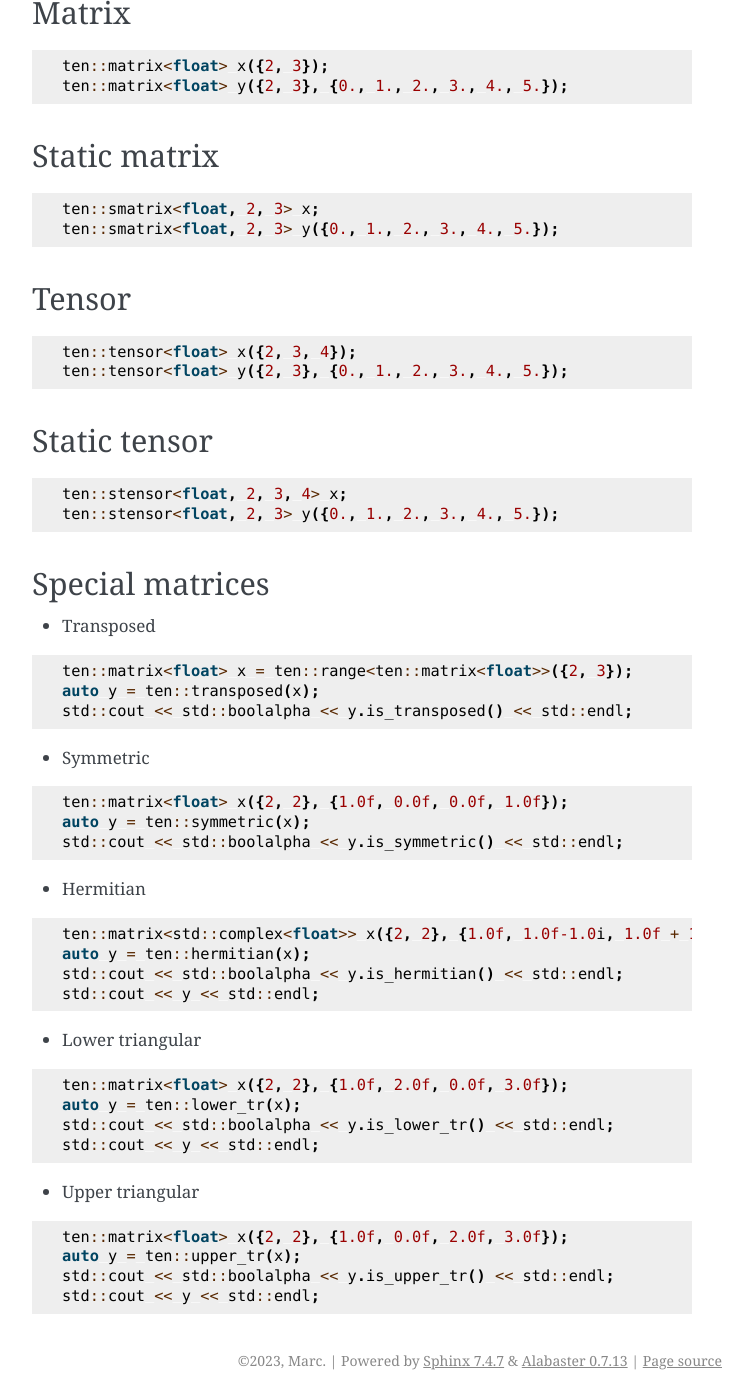
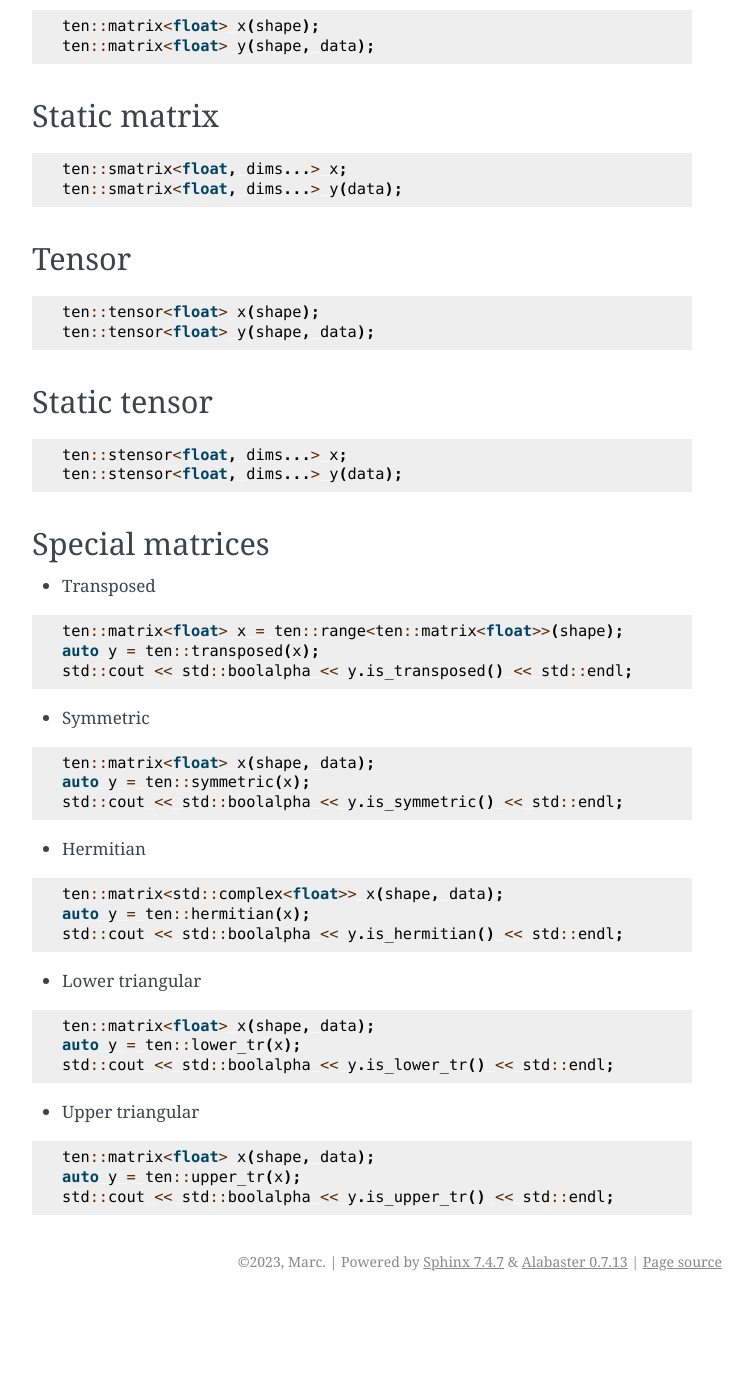
Before and after one commit to istmarc/tenseur, a Sphinx documentation site: the page built from docs/source/getting_started.rst, in a window 1280 px wide and 1400 px high, scrolled down 1348 px. Shown: the whole window, without its empty margins (388-1140 px from the left). Built offline with Sphinx 7.4.7, drawn with Linux system fonts in a browser that asks for light colours; after the commit the page ends 2649 px from its top, so only the background shows below that; some of the changed text lies outside the part shown.

Commit message:
Fix and update the docs

```diff
--- a/docs/CMakeLists.txt
+++ b/docs/CMakeLists.txt
@@ -7,7 +7,7 @@ set(DOXYGEN_GENERATE_XML YES)
 
 doxygen_add_docs(
   docs
-  "${PROJECT_SOURCE_DIR}/Ten"
+  "${PROJECT_SOURCE_DIR}/ten"
   ALL
   COMMENT "Generate docs"
 )
--- a/docs/source/getting_started.rst
+++ b/docs/source/getting_started.rst
@@ -39,52 +39,50 @@ Vector
 
 .. code-block:: cpp
 
-   size_t size = 5;
    // Uninitialized vector
    ten::vector<T> x({size});
    // Vector initialized with data
-   ten::vector<T> y({size}, {0., 1., 2., 3., 4.});
+   ten::vector<T> y({size}, data);
 
 Static vector
 -------------
 
 .. code-block:: cpp
 
-   constexpr size_t size = 5;
    ten::svector<float, size> x;
-   ten::svector<float, size> y({0., 1., 2., 3., 4.});
+   ten::svector<float, size> y(data);
 
 Matrix
 ------
 
 .. code-block:: cpp
 
-   ten::matrix<float> x({2, 3});
-   ten::matrix<float> y({2, 3}, {0., 1., 2., 3., 4., 5.});
+   ten::matrix<float> x(shape);
+   ten::matrix<float> y(shape, data);
 
 Static matrix
 -------------
 
 .. code-block:: cpp
 
-   ten::smatrix<float, 2, 3> x;
-   ten::smatrix<float, 2, 3> y({0., 1., 2., 3., 4., 5.});
+   ten::smatrix<float, dims...> x;
+   ten::smatrix<float, dims...> y(data);
 
 Tensor
 ------
 
 .. code-block:: cpp
 
-   ten::tensor<float> x({2, 3, 4});
-   ten::tensor<float> y({2, 3}, {0., 1., 2., 3., 4., 5.});
+   ten::tensor<float> x(shape);
+   ten::tensor<float> y(shape, data);
 
 Static tensor
 -------------
 
 .. code-block:: cpp
 
-   ten::stensor<float, 2, 3, 4> x;
-   ten::stensor<float, 2, 3> y({0., 1., 2., 3., 4., 5.});
+   ten::stensor<float, dims...> x;
+   ten::stensor<float, dims...> y(data);
 
 Special matrices
 ----------------
@@ -93,7 +91,7 @@ Special matrices
 
 .. code-block:: cpp
 
-   ten::matrix<float> x = ten::range<ten::matrix<float>>({2, 3});
+   ten::matrix<float> x = ten::range<ten::matrix<float>>(shape);
    auto y = ten::transposed(x);
    std::cout << std::boolalpha << y.is_transposed() << std::endl;
 
@@ -101,7 +99,7 @@ Special matrices
 
 .. code-block:: cpp
 
-   ten::matrix<float> x({2, 2}, {1.0f, 0.0f, 0.0f, 1.0f});
+   ten::matrix<float> x(shape, data);
    auto y = ten::symmetric(x);
    std::cout << std::boolalpha << y.is_symmetric() << std::endl;
 
@@ -109,25 +107,22 @@ Special matrices
 
 .. code-block:: cpp
 
-   ten::matrix<std::complex<float>> x({2, 2}, {1.0f, 1.0f-1.0i, 1.0f + 1.0i, 2.0f});
+   ten::matrix<std::complex<float>> x(shape, data);
    auto y = ten::hermitian(x);
    std::cout << std::boolalpha << y.is_hermitian() << std::endl;
-   std::cout << y << std::endl;
 
 - Lower triangular
 
 .. code-block:: cpp
 
-   ten::matrix<float> x({2, 2}, {1.0f, 2.0f, 0.0f, 3.0f});
+   ten::matrix<float> x(shape, data);
    auto y = ten::lower_tr(x);
    std::cout << std::boolalpha << y.is_lower_tr() << std::endl;
-   std::cout << y << std::endl;
 
 - Upper triangular
 
 .. code-block:: cpp
 
-   ten::matrix<float> x({2, 2}, {1.0f, 0.0f, 2.0f, 3.0f});
+   ten::matrix<float> x(shape, data);
    auto y = ten::upper_tr(x);
    std::cout << std::boolalpha << y.is_upper_tr() << std::endl;
-   std::cout << y << std::endl;
```
Also changed, not shown: docs/source/functions.rst (+9 -35 lines).
